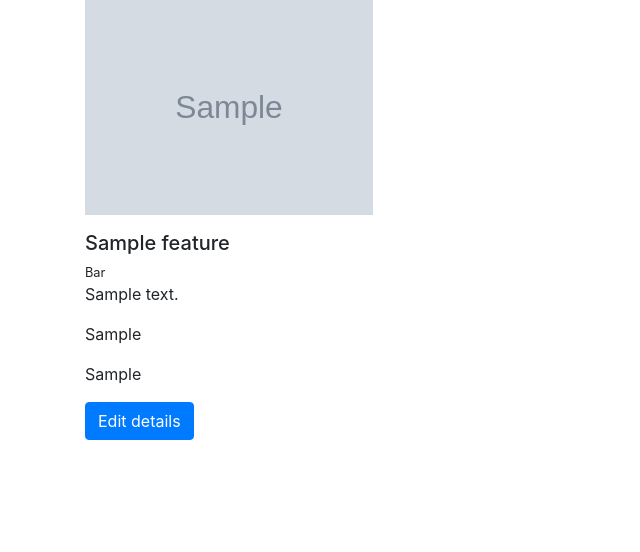
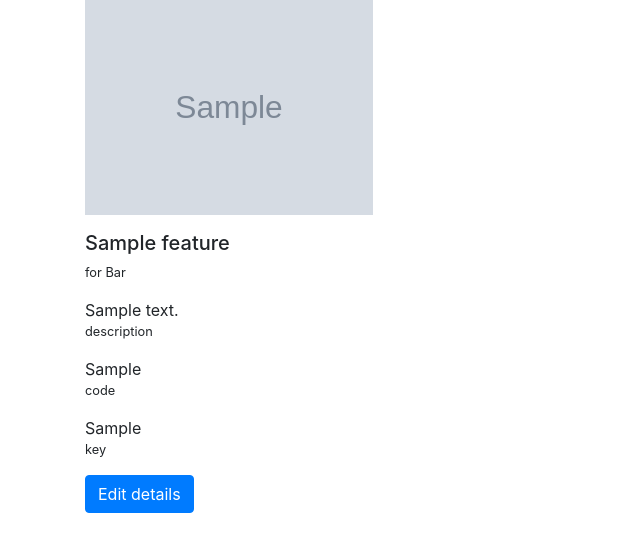
Before and after one commit to branchd1/mega_backend, a Django app: page /developer/feature-details/1/ in a window 1280 px wide. Shown: the part 106-658 px from the top of the page, without its empty margins (0-640 px from the left). Run offline with Django 3.2, Linux system fonts and the light colour scheme; a user stored in the database is signed in; tables that the repository leaves empty hold one stand-in row (values such as "Sample post"); grey boxes marked "Sample" are stand-in pictures; some libraries are stand-ins or nearby versions.

Commit message:
feature details

```diff
--- a/developer/templates/developer/feature_details.html
+++ b/developer/templates/developer/feature_details.html
@@ -10,12 +10,30 @@
     <div>
         <img src="{{ MEDIA_URL }}{{ feature.picture.url }}" alt="Feature Image" class="width-18">
          <div class="mt-3">
-            <h5>{{ feature.name }}</h5>
-            <small>{{ feature.get_community_type_display }}</small>
-            <p>{{ feature.description }}</p>
-            <p>{{ feature.key }}</p>
-            <p>{{ feature.payload }}</p>
-            <a href="{% url 'developer:edit_feature' feature.pk %}" class="btn btn-primary">Edit details</a>
+             <div>
+                 <h5>{{ feature.name }}</h5>
+             </div>
+
+             <div>
+                 <small>for {{ feature.get_community_type_display }}</small>
+             </div>
+
+             <div class="my-3">
+                 <p class="mb-0">{{ feature.description }}</p>
+                 <small>description</small>
+             </div>
+
+             <div class="my-3">
+                 <p class="mb-0">{{ feature.payload }}</p>
+                 <small>code</small>
+             </div>
+
+              <div class="my-3">
+                  <p class="mb-0">{{ feature.key }}</p>
+                  <small>key</small>
+             </div>
+
+             <a href="{% url 'developer:edit_feature' feature.pk %}" class="btn btn-primary">Edit details</a>
         </div>
     </div>
 </div>
--- a/developer/templates/developer/index.html
+++ b/developer/templates/developer/index.html
@@ -16,7 +16,6 @@
                     <h5 class="card-title">{{ feature.name }}</h5>
                     <small class="card-text">{{ feature.community_type }}</small>
                     <p class="card-text">{{ feature.description }}</p>
-                    <p class="card-text">{{ feature.key }}</p>
                     <a href="{% url 'developer:feature_details' feature.pk %}" class="btn btn-primary">View details</a>
                 </div>
             </div>
```
